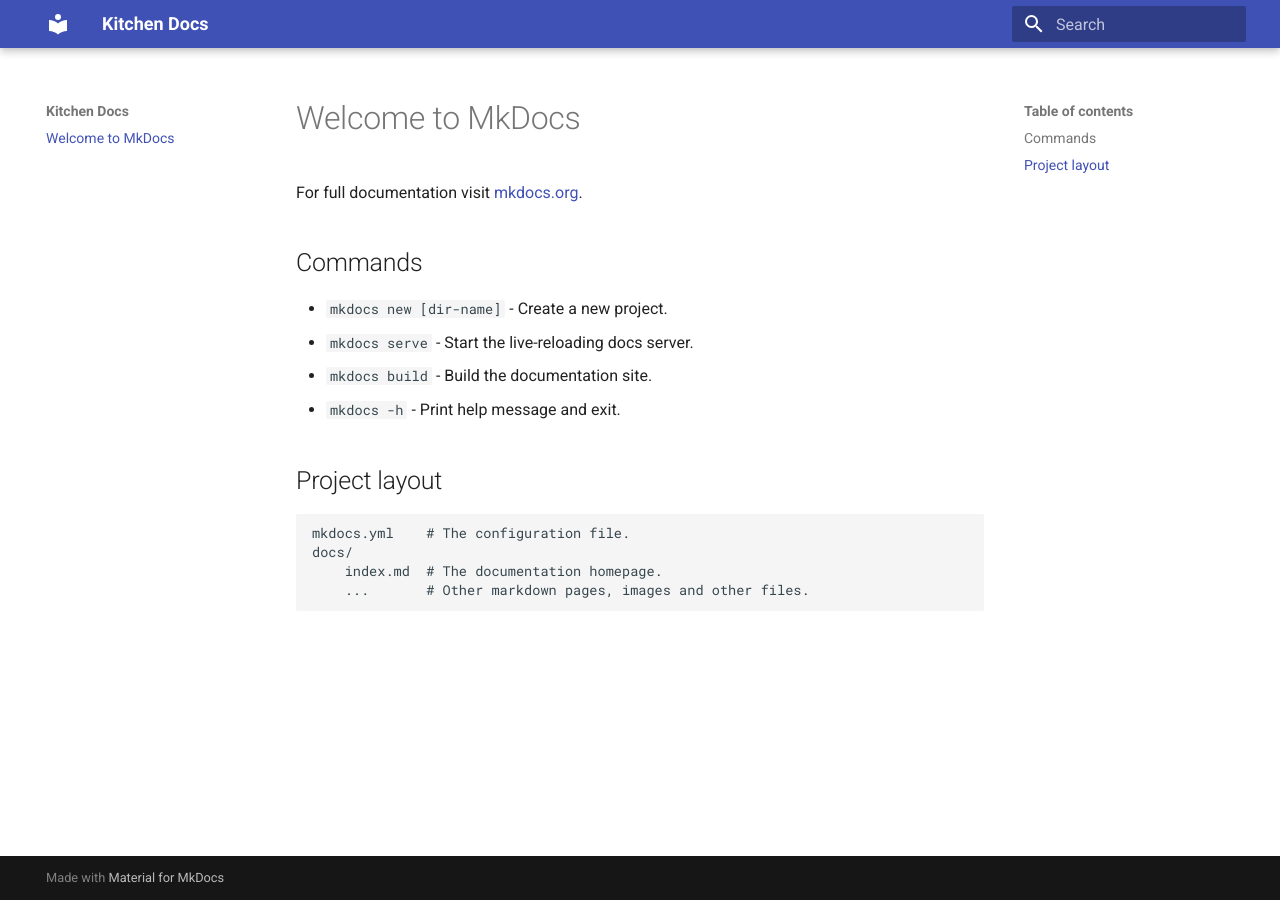
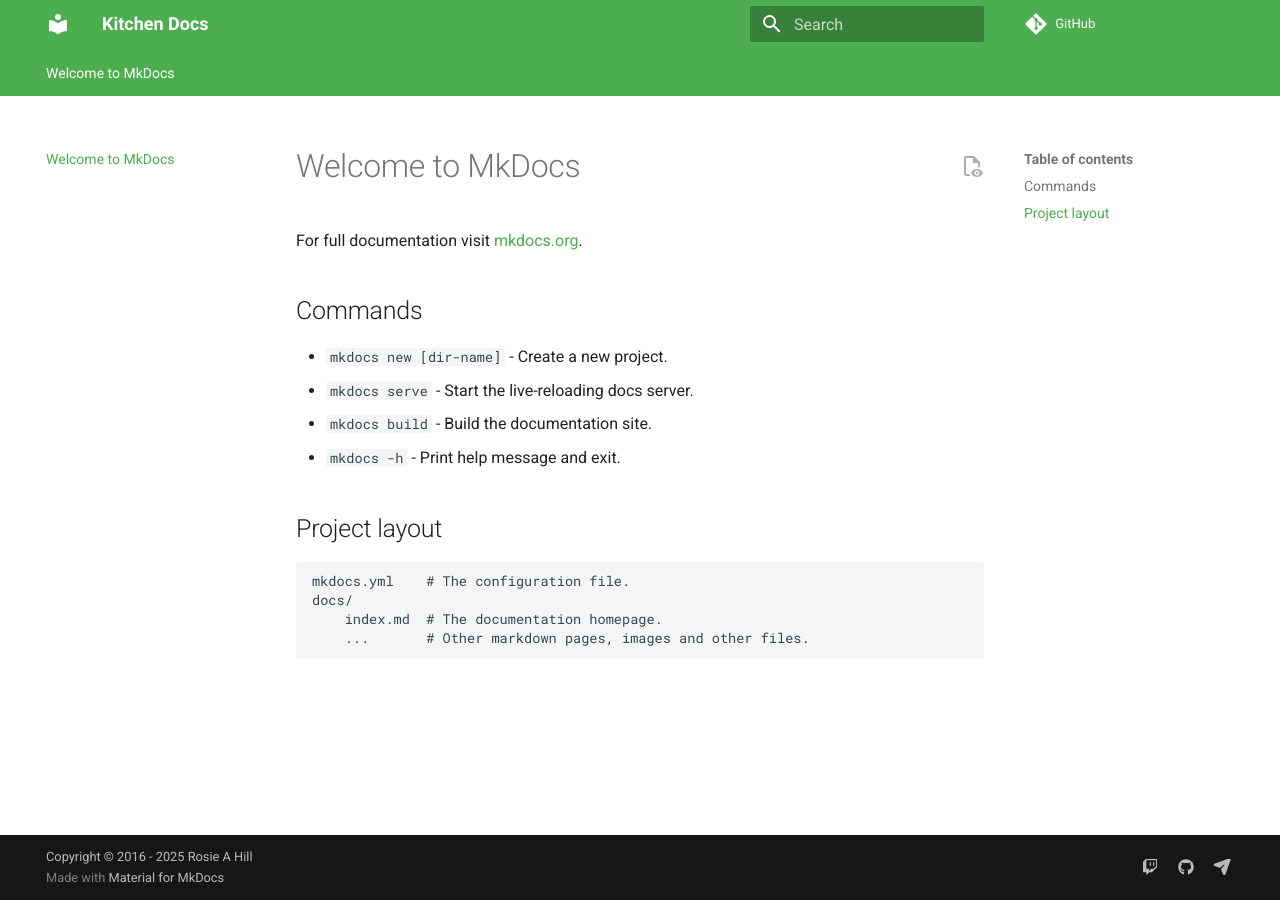
Before and after one commit to RoseAHill/KitchenDocs, an MkDocs documentation site: the page built from docs/index.md, in a window 1280 px wide. Built offline with MkDocs 1.6.1 and Material for MkDocs 9.7.7, drawn with Linux system fonts in a browser that asks for light colours; comment, search, counter and statistics services are not loaded.

Commit message:
customize settings

```diff
--- a/mkdocs.yml
+++ b/mkdocs.yml
@@ -2,3 +2,42 @@
 site_url: https://kitchendocs.rosie-er.com
 theme:
   name: material
+  icon:
+    repo: fontawesome/brands/git-alt
+  palette:
+    primary: green
+    accent: deep orange
+  features:
+    - navigation.footer
+    - navigation.tabs
+    - navigation.sections
+    - navigation.expand
+    - navigation.indexes
+    - navigation.top
+    - search.suggest
+    - search.highlight
+    - content.action.view
+plugins:
+  - tags:
+      enabled: true
+  - social:
+      enabled: true
+  - search:
+      separator: '(?!\b)(?=[A-Z][a-z])'
+  - git-revision-date-localized:
+      enable_creation_date: true
+  - git-committers:
+      repository: RoseAHill/KitchenDocs
+      branch: main
+extra:
+  social:
+    - icon: fontawesome/brands/twitch
+      link: https://www.twitch.tv/rosie_er
+    - icon: fontawesome/brands/github
+      link: https://github.com/RoseAHill
+    - icon: fontawesome/solid/paper-plane
+      link: mailto:roseaahill@gmail.com
+      name: Contact Rosie via email
+copyright: Copyright &copy; 2016 - 2025 Rosie A Hill
+repo_url: https://github.com/RoseAHill/KitchenDocs
+edit_uri: edit/main/docs
```
